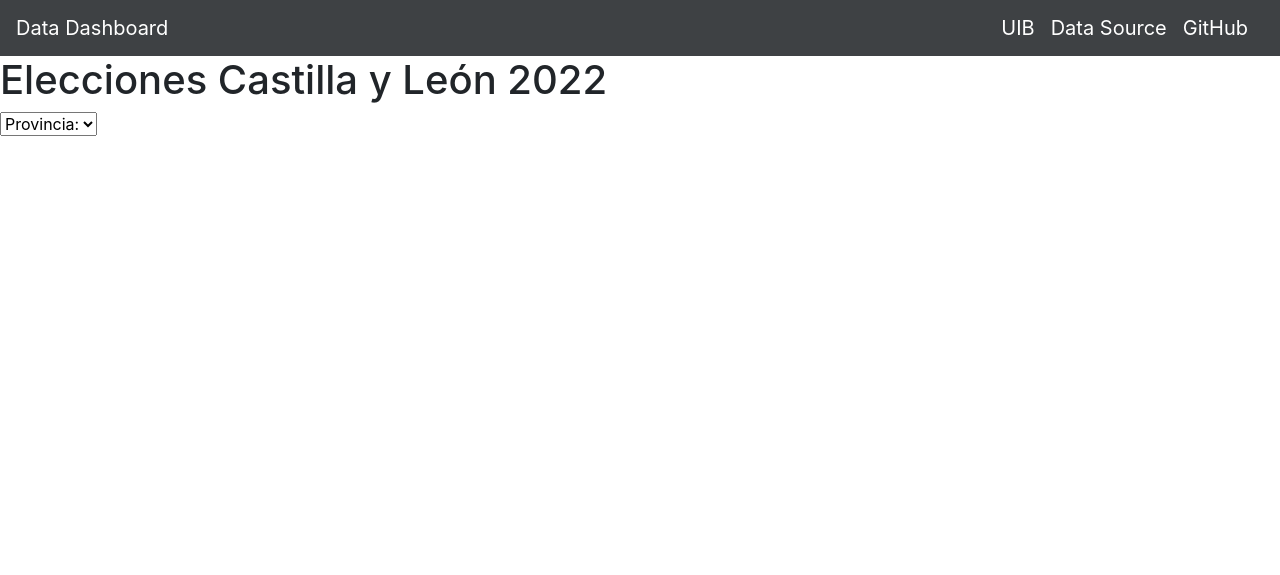
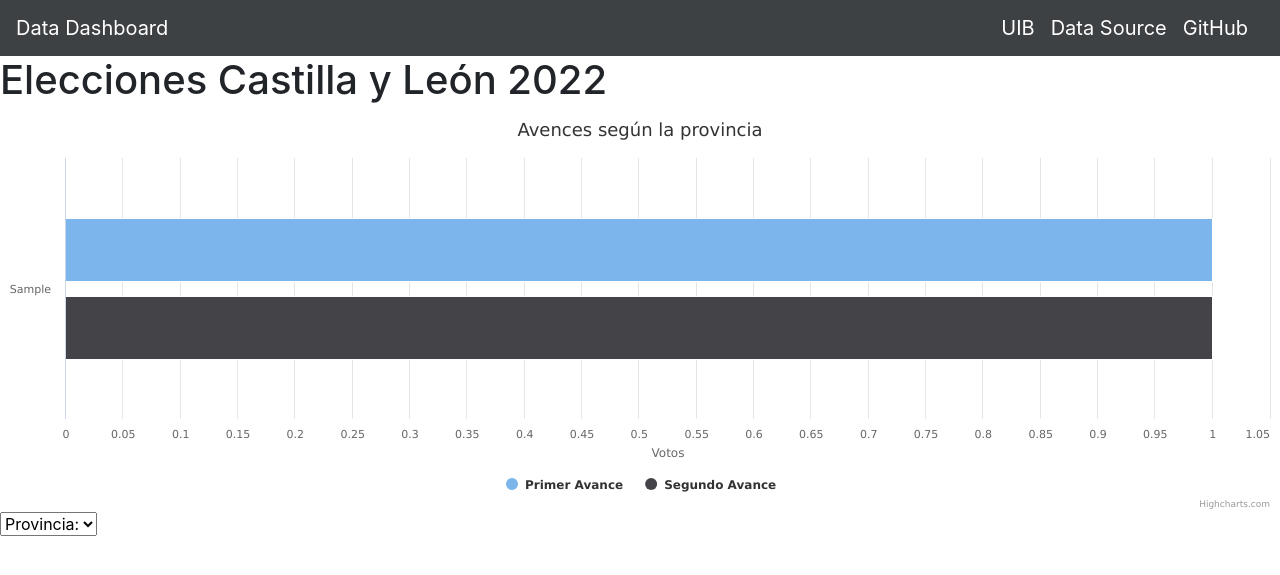
Before and after one commit to joanmarto/Data_Dashboard_ADIIU, a PHP site: page / in a window 1280 px wide. Shown: the top 575 px of the page. Run offline with PHP 8.4, Linux system fonts and the light colour scheme; tables that the repository leaves empty hold one stand-in row (values such as "Sample post"); some libraries are stand-ins or nearby versions.

Commit message:
Avances por provincia completado

```diff
--- a/db.sql
+++ b/db.sql
@@ -36,14 +36,14 @@ SELECT partido, SUM(votos) AS Total_Votos FROM voto
 GROUP BY partido
 ORDER BY Total_Votos DESC;
 
-/*Shows first and second advance for a given province*/
+/*Shows first and second advance for all provinces*/
 SELECT SUM(p_av) AS Primer_Avance, SUM(s_av) AS Segundo_Avance FROM municipio JOIN
 mesa ON provincia='LEON' AND municipio.cod_mun=mesa.cod_mun AND municipio.municipio=mesa.municipio
 ORDER BY Segundo_Avance DESC;
 
-/*Shows for each party number of votes for a given municipality*/
+/*Shows for each party number of votes for a given province*/
 SELECT partido, SUM(voto.votos) AS Total_Votos FROM municipio JOIN
-mesa ON municipio.municipio='LEON' AND municipio.cod_mun=mesa.cod_mun AND municipio.municipio=mesa.municipio JOIN
+mesa ON municipio.provincia='LEON' AND municipio.cod_mun=mesa.cod_mun AND municipio.municipio=mesa.municipio JOIN
 voto ON mesa.cod_mesa=voto.cod_mesa
 GROUP BY partido
 ORDER BY Total_Votos DESC;
--- a/index.html
+++ b/index.html
@@ -19,6 +19,9 @@
     <script src="https://cdn.jsdelivr.net/npm/bootstrap@4.0.0/dist/js/bootstrap.min.js"
         integrity="sha384-JZR6Spejh4U02d8jOt6vLEHfe/JQGiRRSQQxSfFWpi1MquVdAyjUar5+76PVCmYl"
         crossorigin="anonymous"></script>
+
+    <!--Highcharts-->
+    <script src="https://code.highcharts.com/highcharts.js"></script>
 
     <!--CSS-->
     <link rel="stylesheet" type="text/css" href="style.css">
@@ -43,13 +46,22 @@
     </div>
 
     <div>
-        <form>
-            <select id="selectProvince" name="users" onchange="showProvince(this.value)">
-            </select>
-        </form>
+        <!--Votos Totales-->
+        <div>
 
-        <br>
+        </div>
+
+        <!--Avances por provincia-->
         <div id="showAdvance">
+
+        </div>
+
+        <!--Votos totales por provincia-->
+        <div>
+            <form>
+                <select id="selectProvince" name="users" onchange="showProvince(this.value)">
+                </select>
+            </form>
 
         </div>
     </div>
--- a/index.js
+++ b/index.js
@@ -1,21 +1,23 @@
 loadProvinces();
 
+//Muestra los votos totales de una provincia seleccionada
 function showProvince(str) {
     if (str == "") {
         document.getElementById("showAdvance").innerHTML = "";
         return;
     }
     var xmlhttp = new XMLHttpRequest();
+
+    //xmlhttp.open("GET", "showadvance.php?q=" + str, true);
+    xmlhttp.send();
     xmlhttp.onreadystatechange = function () {
         if (this.readyState == 4 && this.status == 200) {
-            document.getElementById("showAdvance").innerHTML = this.responseText;
+            document.getElementById("selectProvince").innerHTML = this.responseText;
         }
     }
-    xmlhttp.open("GET", "showadvance.php?q=" + str, true);
-    xmlhttp.send();
 }
 
-
+//Carga las provincias en el <form>
 function loadProvinces() {
     var xmlhttp = new XMLHttpRequest();
     xmlhttp.onreadystatechange = function () {
@@ -26,3 +28,52 @@ function loadProvinces() {
     xmlhttp.open("GET", "getprovince.php?q=", true);
     xmlhttp.send();
 }
+
+//Muestra higchart avances por provincia
+document.addEventListener("DOMContentLoaded", function () {
+    var xmlhttp = new XMLHttpRequest();
+    xmlhttp.open("GET", "showadvance.php?q=", true);
+    xmlhttp.send();
+    xmlhttp.onreadystatechange = function () {
+        if (this.readyState == 4 && this.status == 200) {
+            data = JSON.parse(this.responseText);
+
+            let provincias = [];
+            let primer_av = [];
+            let segundo_av = [];
+
+            for(let i = 0; i < data.length; i++){
+                provincias[i] = data[i]['Provincia'];
+            }
+            for(let i = 0; i < data.length; i++){
+                primer_av[i] = parseInt(data[i]['Primer Avance']);
+            }
+            for(let i = 0; i < data.length; i++){
+                segundo_av[i] = parseInt(data[i]['Segundo Avance']);
+            }
+            const chart = Highcharts.chart('showAdvance', {
+                chart: {
+                    type: 'bar'
+                },
+                title: {
+                    text: "Avences según la provincia"
+                },
+                xAxis: {
+                    categories: provincias
+                },
+                yAxis: {
+                    title: {
+                        text: 'Votos'
+                    }
+                },
+                series: [{
+                    name: 'Primer Avance',
+                    data: primer_av
+                }, {
+                    name: 'Segundo Avance',
+                    data: segundo_av
+                }]
+            });
+        }
+    };
+});
--- a/showadvance.php
+++ b/showadvance.php
@@ -1,25 +1,5 @@
-<!DOCTYPE html>
-<html>
-<head>
-<style>
-table {
-  width: 100%;
-  border-collapse: collapse;
-}
-
-table, td, th {
-  border: 1px solid black;
-  padding: 5px;
-}
-
-th {text-align: left;}
-</style>
-</head>
-<body>
 
   <?php
-    $q = strval($_GET['q']);
-
   $con = mysqli_connect('localhost', 'joanmarto', '12345');
 
   if (!$con) {
@@ -27,25 +7,17 @@ th {text-align: left;}
   }
 
   mysqli_select_db($con, "eleccionescyl");
-    $sql = "SELECT SUM(p_av) AS Primer_Avance, SUM(s_av) AS Segundo_Avance FROM municipio JOIN
-    mesa ON provincia='".$q."' AND municipio.cod_mun=mesa.cod_mun AND municipio.municipio=mesa.municipio
+  $sql = "SELECT municipio.provincia, SUM(p_av) AS Primer_Avance, SUM(s_av) AS Segundo_Avance FROM municipio JOIN
+    mesa ON municipio.cod_mun=mesa.cod_mun AND municipio.municipio=mesa.municipio
+    GROUP BY municipio.provincia
     ORDER BY Segundo_Avance DESC;";
   $result = mysqli_query($con, $sql);
 
-    echo "<table>
-        <tr>
-        <th>Primer Avance</th>
-        <th>Segundo Avance</th>
-        </tr>";
-
+  $stack = array();
   while ($row = mysqli_fetch_array($result)) {
-        echo "<tr>";
-        echo "<td>" . $row['Primer_Avance'] . "</td>";
-        echo "<td>" . $row['Segundo_Avance'] . "</td>";
-        echo "</tr>";
+    $data = array("Provincia"=>$row['provincia'], "Primer Avance"=>$row['Primer_Avance'], "Segundo Avance"=>$row['Segundo_Avance']);
+    array_push($stack, $data);
   }
+  echo json_encode($stack);
   mysqli_close($con);
-
   ?>
-</body>
-</html>
```
Lines whose indentation alone changed are shown as unchanged.
